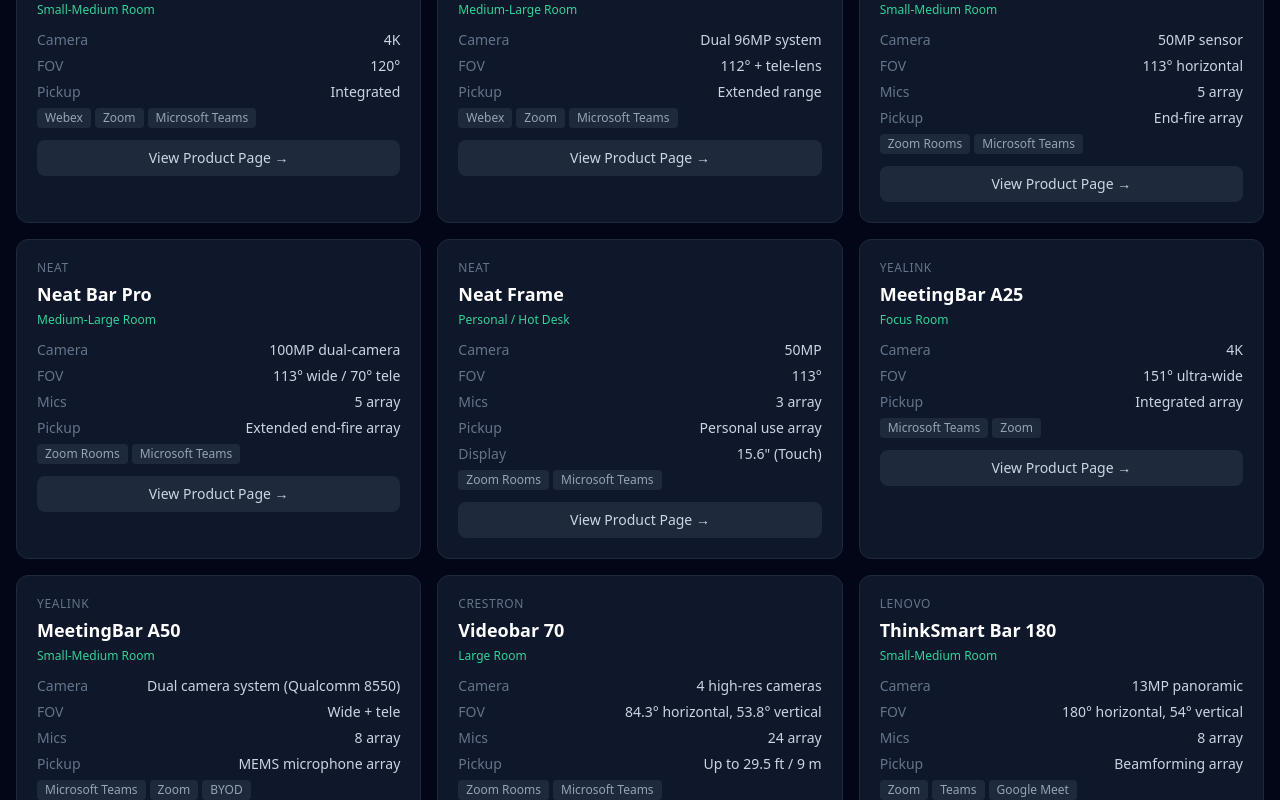
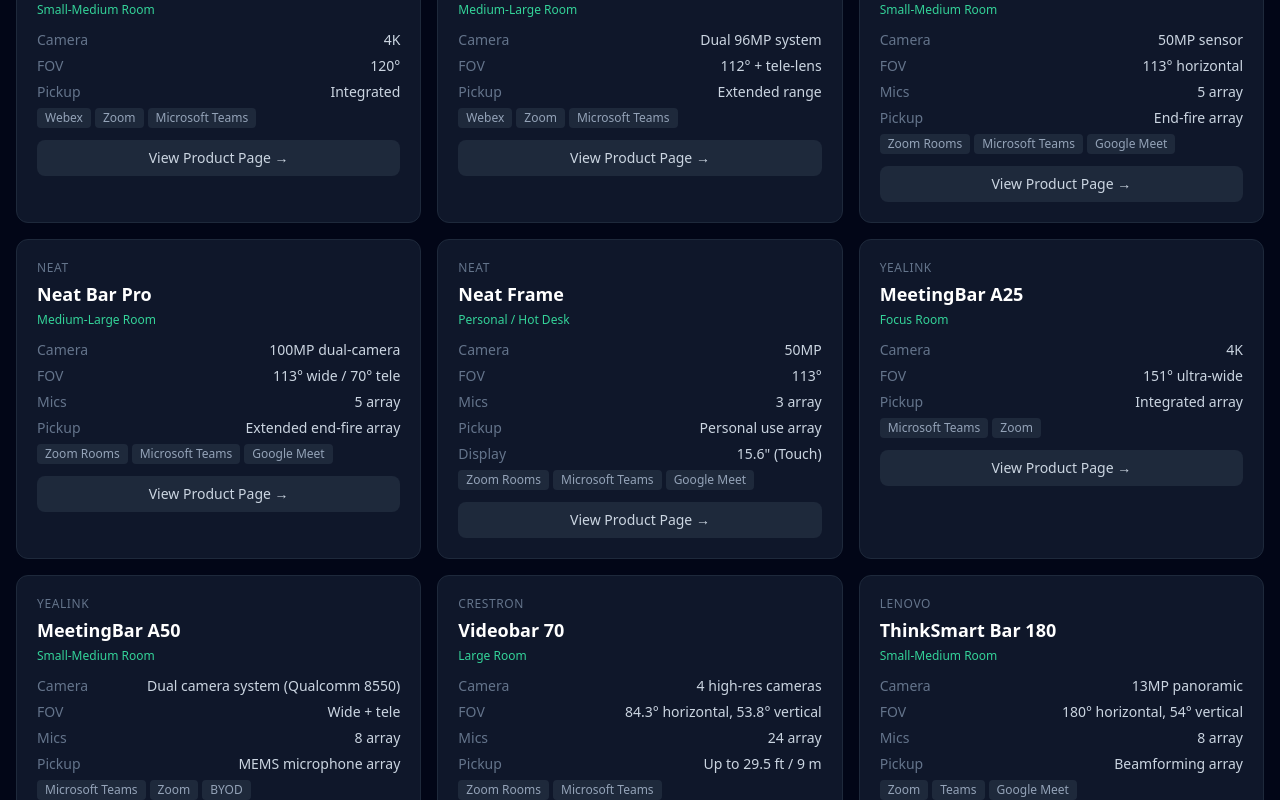
Before and after one commit to jpmoregain-eth/canyouhearme, a Next.js app: page / in a window 1280 px wide. Shown: the part 1040-1840 px from the top of the page. Built offline with nearby package versions, Linux system fonts and the light colour scheme.

Commit message:
Add Google Meet support to all Neat products (certified Jan 2026)

```diff
--- a/data/products.ts
+++ b/data/products.ts
@@ -182,7 +182,7 @@
     noiseCancellation: true,
     dimensions: '890 x 80 x 80 mm (35.04" x 3.15" x 3.15")',
     weight: '3.1 kg / 6.83 lbs',
-    platformSupport: ['Zoom Rooms', 'Microsoft Teams'],
+    platformSupport: ['Zoom Rooms', 'Microsoft Teams', 'Google Meet'],
     aiFeatures: ['Dereverberation', 'Noise reduction', 'Distortion correction'],
     productUrl: 'https://neat.no/bar-2/',
   },
@@ -203,7 +203,7 @@
     noiseCancellation: true,
     dimensions: '890 x 80 x 80 mm (35.04" x 3.15" x 3.15")',
     weight: '3.1 kg / 6.83 lbs',
-    platformSupport: ['Zoom Rooms', 'Microsoft Teams'],
+    platformSupport: ['Zoom Rooms', 'Microsoft Teams', 'Google Meet'],
     aiFeatures: ['Depth sensor (ToF)', 'Radar wakeup', 'Dereverberation', 'Noise suppression'],
     productUrl: 'https://neat.no/bar-pro/',
   },
@@ -227,7 +227,7 @@
     noiseCancellation: true,
     dimensions: '222.5 x 445 x 111.2 mm (8.8" x 17.5" x 4.4")',
     weight: '3.45 kg / 7.6 lbs',
-    platformSupport: ['Zoom Rooms', 'Microsoft Teams'],
+    platformSupport: ['Zoom Rooms', 'Microsoft Teams', 'Google Meet'],
     aiFeatures: ['Depth sensor (ToF)', 'Ambient light sensor', 'Temperature/humidity sensors', 'Anti-glare coating'],
     specialFeatures: ['Portrait orientation', 'Hot desking ready', 'Virtual receptionist capable', '450 nits brightness'],
     productUrl: 'https://neat.no/frame/',
@@ -374,7 +374,7 @@
     noiseCancellation: true,
     dimensions: '50" capacitive multi-touch LCD',
     weight: undefined,
-    platformSupport: ['Zoom Rooms', 'Microsoft Teams'],
+    platformSupport: ['Zoom Rooms', 'Microsoft Teams', 'Google Meet'],
     aiFeatures: ['Anti-glare / anti-fingerprint', 'USB-C 90W PD', 'Active Marker included'],
     productUrl: 'https://neat.no/board-50/',
   },
@@ -397,7 +397,7 @@
     noiseCancellation: true,
     dimensions: undefined,
     weight: undefined,
-    platformSupport: ['Zoom Rooms', 'Microsoft Teams'],
+    platformSupport: ['Zoom Rooms', 'Microsoft Teams', 'Google Meet'],
     aiFeatures: ['100MP Pro camera system', 'Depth sensor (ToF)', 'Radar sensor', 'Echo cancellation', 'Dereverberation'],
     productUrl: 'https://neat.no/board-pro/',
   },
```
